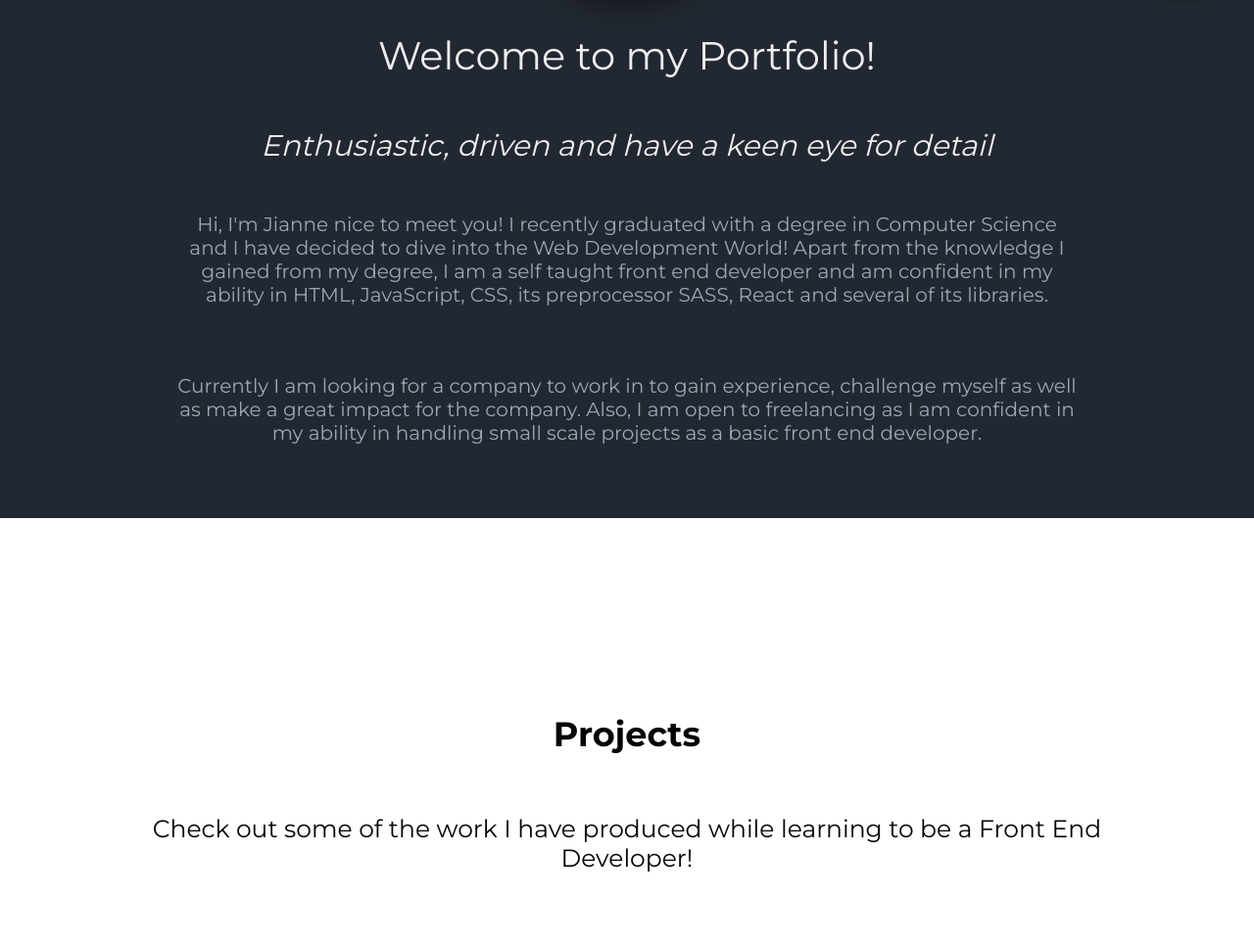
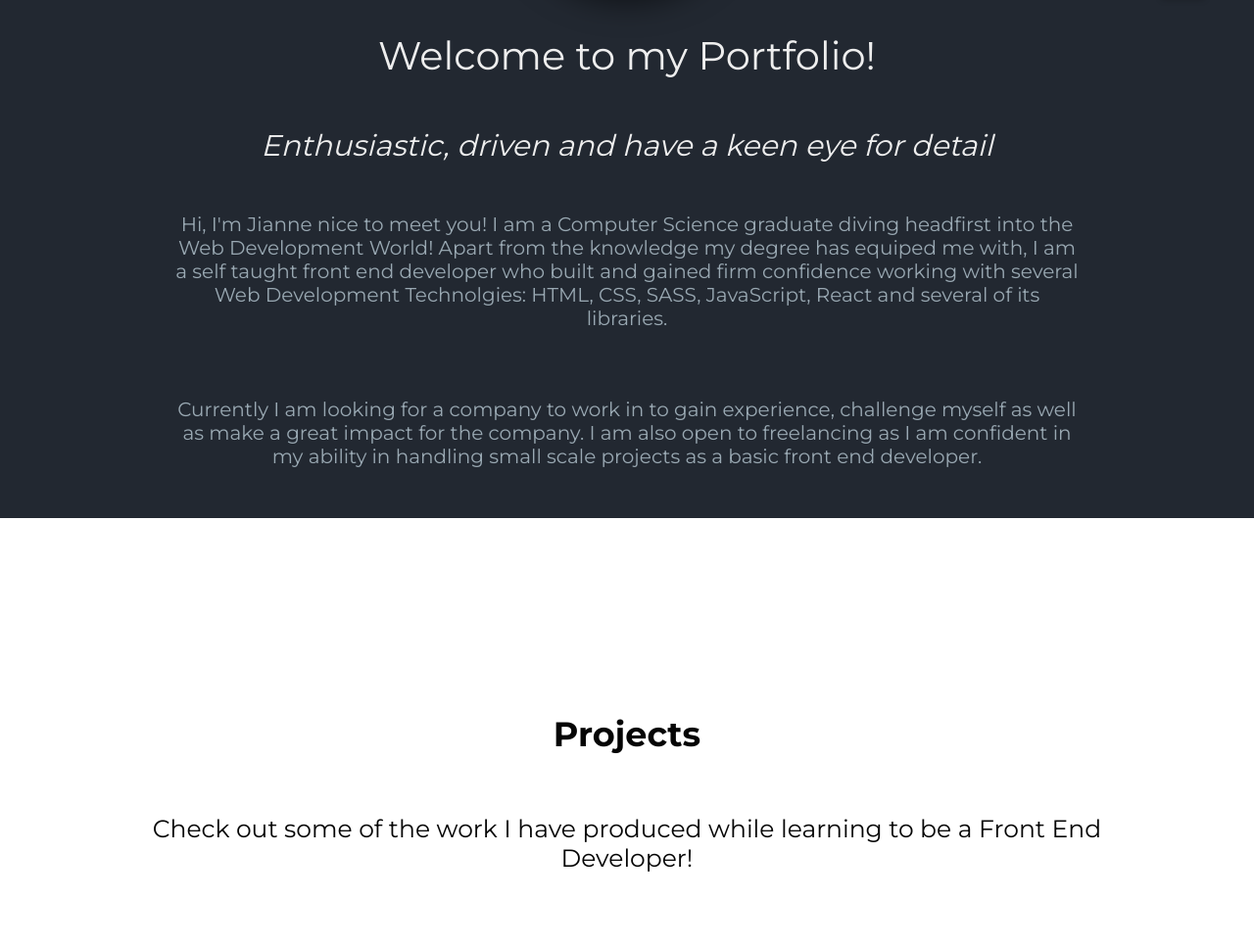
Before and after one commit to jp-ce/Portfolio, a plain HTML site: page index.html in a window 1280 px wide. Shown: the part 1301-2269 px from the top of the page at 98% size. Drawn offline with nearby package versions, Linux system fonts and the light colour scheme; some packages are replaced by stand-ins of ours; a script that the page names is missing.

Commit message:
Change bio

```diff
--- a/index.html
+++ b/index.html
@@ -129,18 +129,18 @@
               <h3>Enthusiastic, driven and have a keen eye for detail</h3>
 
               <p>
-                Hi, I'm Jianne nice to meet you! I recently graduated with a
-                degree in Computer Science and I have decided to dive into the
-                Web Development World! Apart from the knowledge I gained from my
-                degree, I am a self taught front end developer and am confident
-                in my ability in HTML, JavaScript, CSS, its preprocessor SASS,
-                React and several of its libraries.
+                Hi, I'm Jianne nice to meet you! I am a Computer Science
+                graduate diving headfirst into the Web Development World! Apart
+                from the knowledge my degree has equiped me with, I am a self
+                taught front end developer who built and gained firm confidence
+                working with several Web Development Technolgies: HTML, CSS,
+                SASS, JavaScript, React and several of its libraries.
               </p>
               <br />
               <p>
                 Currently I am looking for a company to work in to gain
                 experience, challenge myself as well as make a great impact for
-                the company. Also, I am open to freelancing as I am confident in
+                the company. I am also open to freelancing as I am confident in
                 my ability in handling small scale projects as a basic front end
                 developer.
               </p>
```
